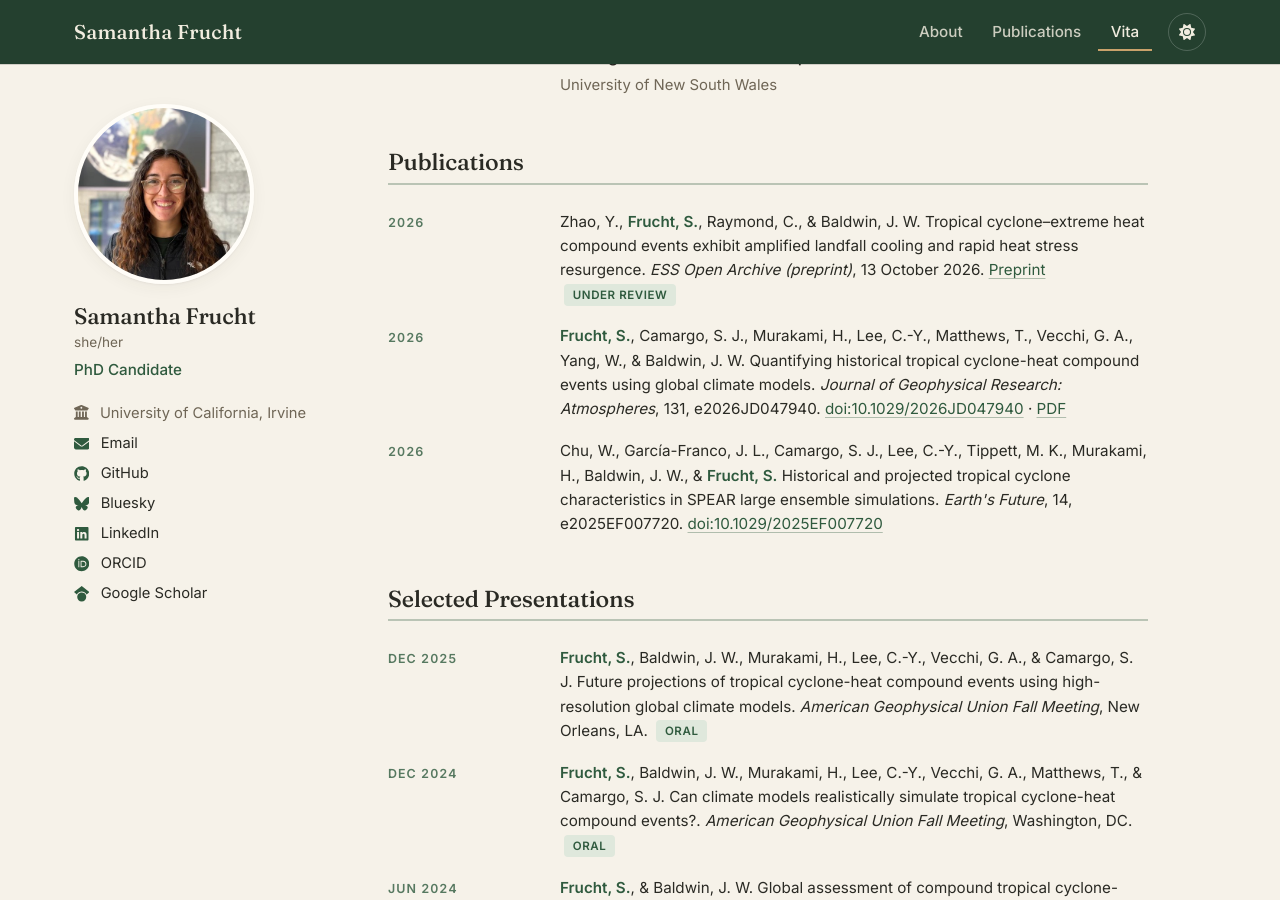
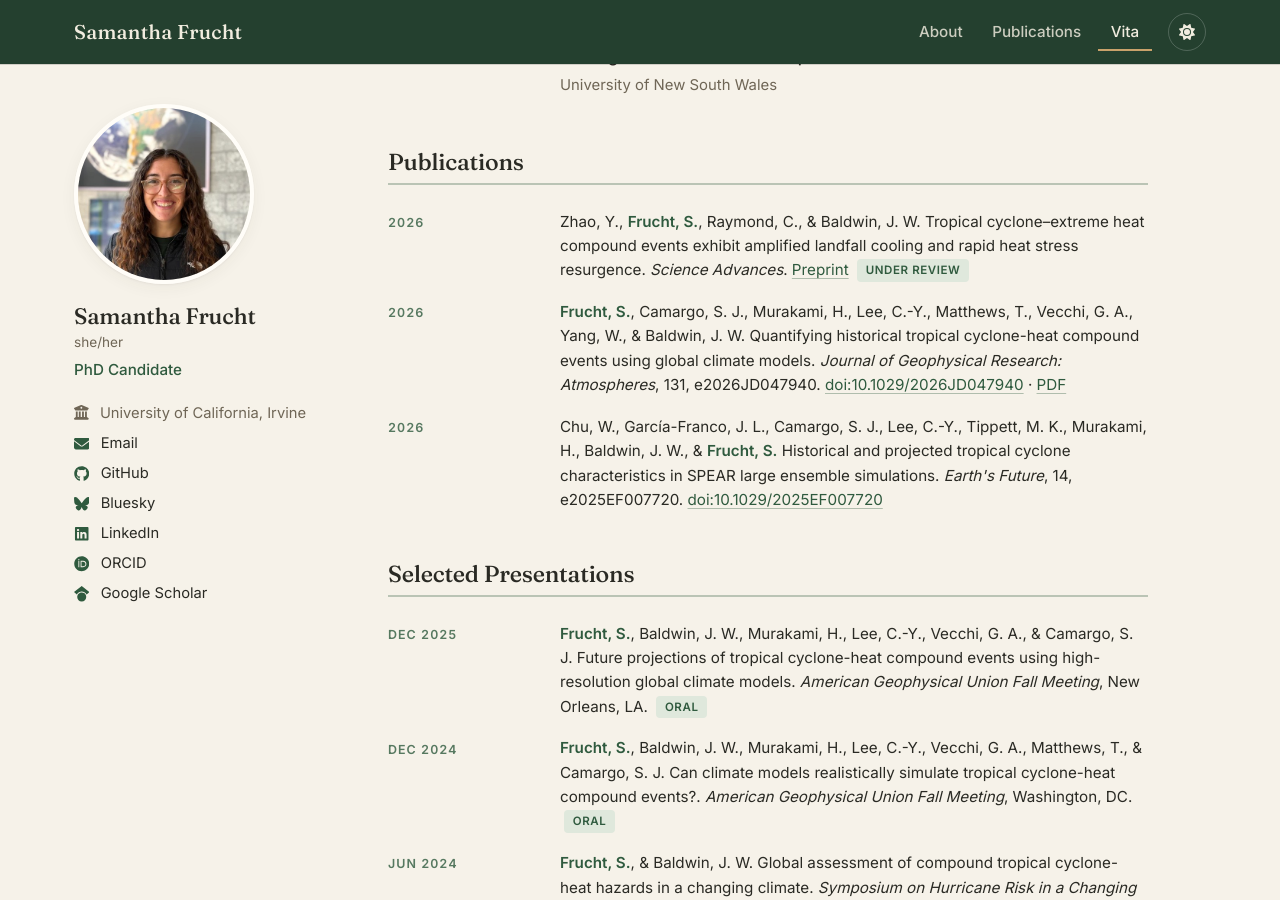
Before and after one commit to samfrucht/samfrucht.github.io, a Jekyll site: the page built from vita.md, in a window 1280 px wide and 900 px high, scrolled down 1819 px. Built offline with Jekyll 4.4.1, drawn with Linux system fonts in a browser that asks for light colours; some of the changed text lies outside the part shown.

Commit message:
Add updated CV; Zhao et al. under review at Science Advances
Co-Authored-By: Claude Opus 5.5 <noreply@anthropic.com>
Claude-Session: https://claude.ai/code/session_01YNjHfz6pZMsPt2Ai27dWjm

```diff
--- a/_data/publications.yml
+++ b/_data/publications.yml
@@ -17,8 +17,7 @@
 
 - title: "Tropical cyclone–extreme heat compound events exhibit amplified landfall cooling and rapid heat stress resurgence"
   authors: "Zhao, Y., Frucht, S., Raymond, C., & Baldwin, J. W."
-  journal: "ESS Open Archive (preprint)"
-  details: "13 October 2026"
+  journal: "Science Advances"
   year: 2026
   status: in-review
   preprint: "https://doi.org/10.22541/essoar.15004387/v3"
--- a/vita.md
+++ b/vita.md
@@ -81,7 +81,7 @@ permalink: /vita/
 
 <ul class="cv-list">
 <li><span class="when">2025 – Present</span><span><strong>Reviewer</strong><span class="sub"><em>Weather, Climate, and Society</em> (AMS)</span></span></li>
-<li><span class="when">2024 – Present</span><span><strong>Graduate Representative</strong><span class="sub">Department of Earth System Science, UC Irvine</span></span></li>
+<li><span class="when">2024 – 2025</span><span><strong>Graduate Representative</strong><span class="sub">Department of Earth System Science, UC Irvine</span></span></li>
 <li><span class="when">2023 – 2026</span><span><strong>Graduate Mentorship Program Lead &amp; Mentor</strong><span class="sub">UC Irvine</span></span></li>
 </ul>
 
```
Also changed, not shown: 1 other file.
